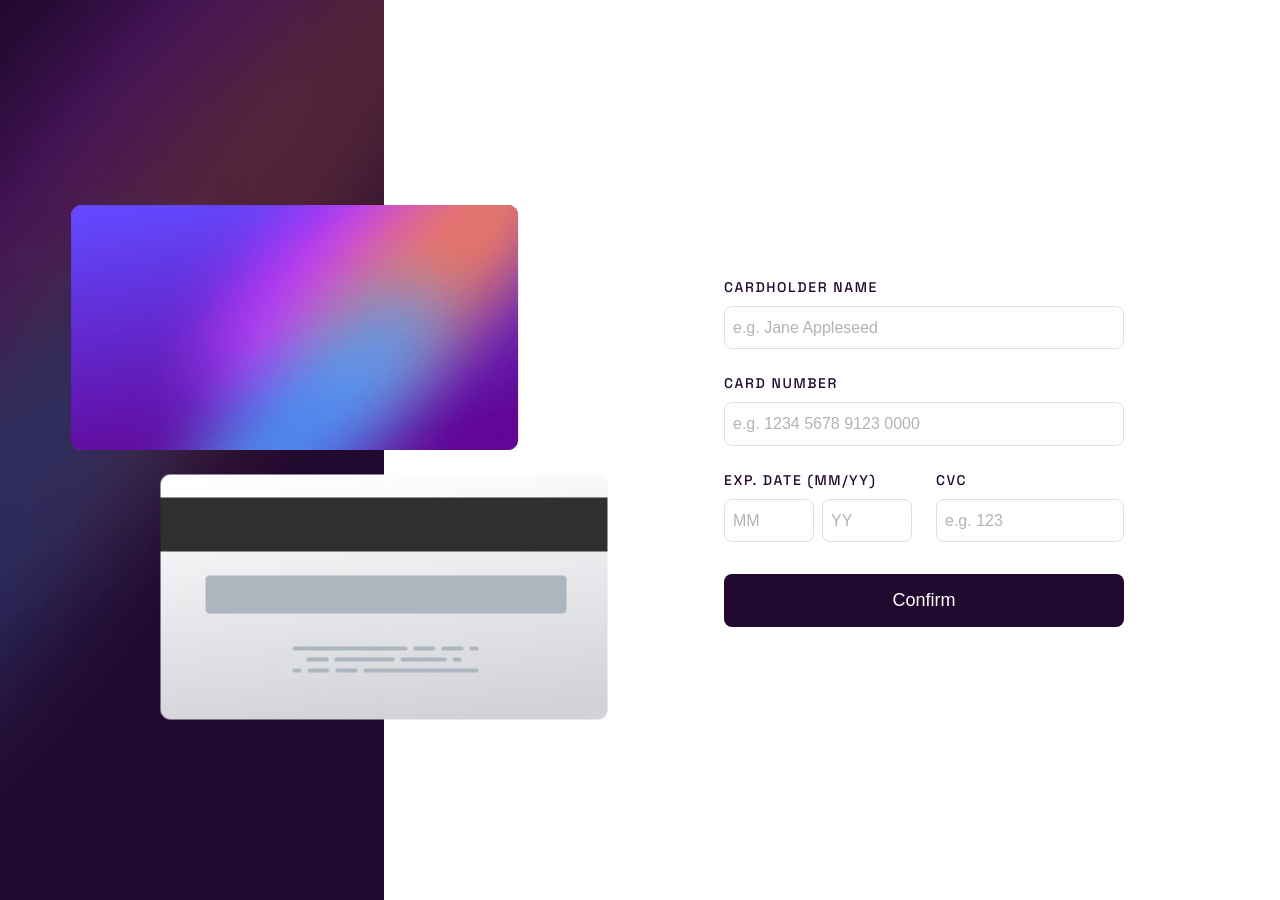
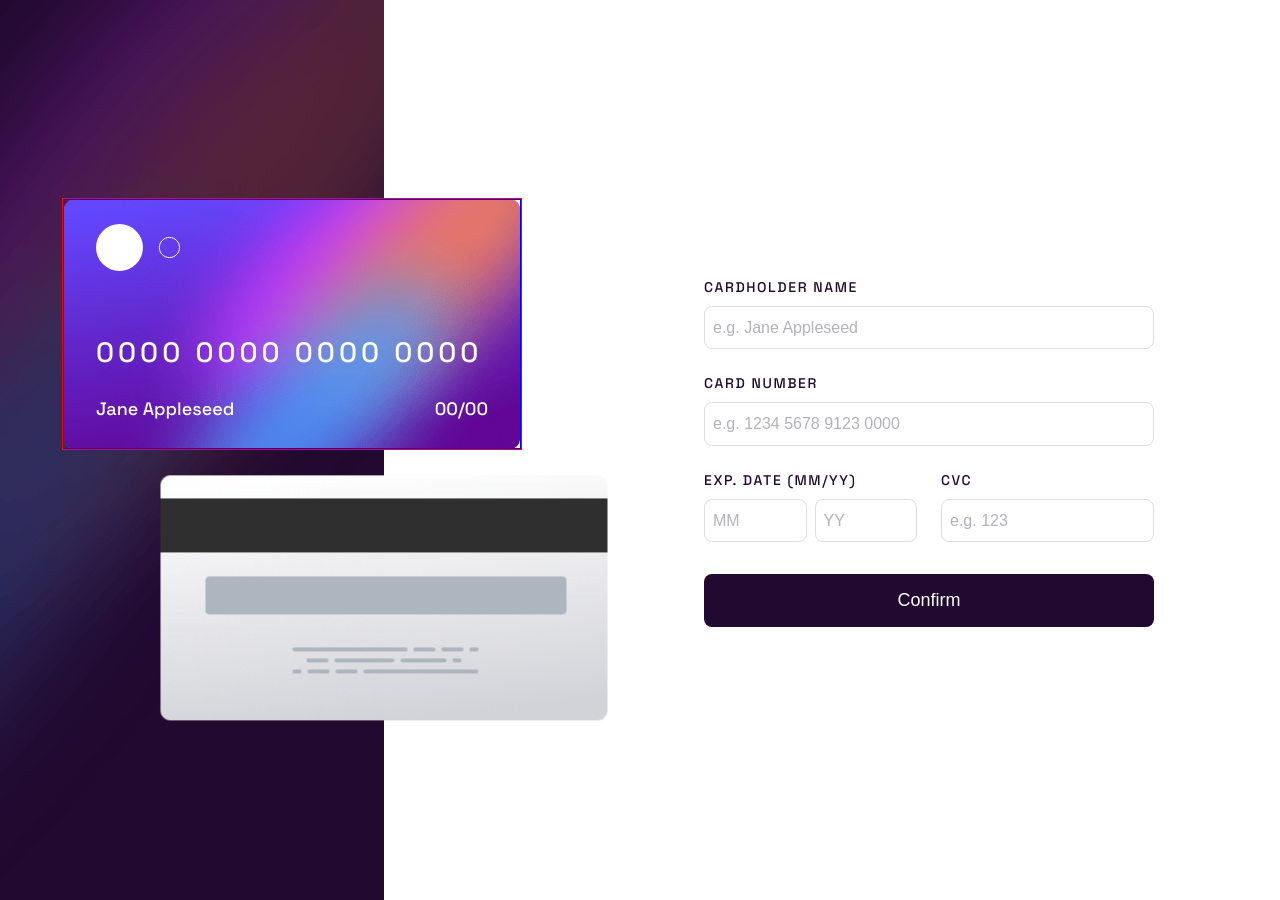
Before and after one commit to capelaum/card-form, a Next.js app: page / in a window 1280 px wide. Built offline with nearby package versions, Linux system fonts and the light colour scheme.

Commit message:
✨ card front content

```diff
--- /dev/null
+++ b/src/components/Text/index.tsx
@@ -0,0 +1,36 @@
+import { styled } from '@/styles/stitches.config'
+import { type ComponentProps, type ElementType } from 'react'
+
+export interface TextProps extends ComponentProps<typeof Text> {
+  as?: ElementType
+}
+
+export const Text = styled('span', {
+  fontFamily: '$default',
+  lineHeight: '$base',
+
+  variants: {
+    size: {
+      xs: { fontSize: '$xs' },
+      sm: { fontSize: '$sm' },
+      md: { fontSize: '$md' },
+      lg: { fontSize: '$lg' },
+      xl: { fontSize: '$xl' },
+      '2xl': { fontSize: '$2xl' },
+      '3xl': { fontSize: '1.75rem' },
+    },
+
+    weight: {
+      regular: { fontWeight: '$regular' },
+      medium: { fontWeight: '$medium' },
+      bold: { fontWeight: '$bold' },
+    },
+  },
+
+  defaultVariants: {
+    size: 'md',
+    weight: 'normal',
+  },
+})
+
+Text.displayName = 'Text'
--- a/src/pages/index.tsx
+++ b/src/pages/index.tsx
@@ -1,12 +1,18 @@
-import { BgDesktop, BgMobile, CardBack, CardFront } from '@/assets'
+import { BgDesktop, BgMobile, CardBack, CardLogo } from '@/assets'
 import { Button } from '@/components/Button'
 import { Label } from '@/components/Label'
+import { Text } from '@/components/Text'
 import { TextInput } from '@/components/TextInput'
 import {
   BgImage,
   BgMobileImage,
-  CardBackImage,
-  CardFrontImage,
+  CardBackWrapper,
+  CardContent,
+  CardDetails,
+  CardFrontWrapper,
+  CardInfo,
+  CardLogoImage,
+  CardNumber,
   DateField,
   DateInputs,
   FormRow,
@@ -14,6 +20,7 @@ import {
   HomeWrapper,
 } from '@/styles/home'
 import Head from 'next/head'
+import Image from 'next/image'
 
 export default function Home() {
   return (
@@ -29,15 +36,27 @@ export default function Home() {
           alt="Background with a violet gray gradient"
         />
 
-        <CardFrontImage
-          src={CardFront}
-          alt="Front of a credit card with a purple gradient"
-        />
+        <CardFrontWrapper>
+          <CardContent>
+            <CardLogoImage src={CardLogo} alt="Card Logo" />
 
-        <CardBackImage
-          src={CardBack}
-          alt="Front of a credit card with a purple gradient"
-        />
+            <CardDetails>
+              <CardNumber size="3xl">0000 0000 0000 0000</CardNumber>
+
+              <CardInfo>
+                <Text size="lg">Jane Appleseed</Text>
+                <Text size="lg">00/00</Text>
+              </CardInfo>
+            </CardDetails>
+          </CardContent>
+        </CardFrontWrapper>
+
+        <CardBackWrapper>
+          <Image
+            src={CardBack}
+            alt="Front of a credit card with a purple gradient"
+          />
+        </CardBackWrapper>
 
         <FormWrapper>
           <TextInput
--- a/src/styles/home.ts
+++ b/src/styles/home.ts
@@ -1,3 +1,5 @@
+import { CardFront } from '@/assets'
+import { Text } from '@/components/Text'
 import Image from 'next/image'
 import { styled } from './stitches.config'
 
@@ -9,6 +11,7 @@ export const HomeWrapper = styled('main', {
 
   '@media(max-width: 1200px)': {
     flexDirection: 'column',
+    alignItems: 'center',
   },
 })
 
@@ -33,12 +36,28 @@ export const BgMobileImage = styled(Image, {
   },
 })
 
-export const CardFrontImage = styled(Image, {
+export const CardFrontWrapper = styled('div', {
   position: 'absolute',
   top: '50%',
   left: '30%',
   transform: 'translate(-70%, -100%)',
   zIndex: 1,
+
+  color: '$white',
+
+  border: '1px solid red',
+
+  width: 460,
+  height: 252,
+
+  display: 'flex',
+  justifyContent: 'center',
+  alignItems: 'center',
+
+  backgroundSize: 'contain',
+  backgroundPosition: 'center',
+  backgroundRepeat: 'no-repeat',
+  backgroundImage: `url(${CardFront.src})`,
 
   '@media(max-width: 1200px)': {
     left: '50%',
@@ -50,7 +69,48 @@ export const CardFrontImage = styled(Image, {
   },
 })
 
-export const CardBackImage = styled(Image, {
+export const CardFrontImage = styled(Image, {
+  width: '100%',
+  height: '100%',
+  objectFit: 'cover',
+})
+
+export const CardLogoImage = styled(Image, {})
+
+export const CardContent = styled('div', {
+  position: 'absolute',
+  zIndex: 1,
+  pading: 0,
+
+  border: '1px solid blue',
+
+  width: '100%',
+  height: '100%',
+  padding: '$6 $8',
+
+  display: 'flex',
+  flexDirection: 'column',
+  justifyContent: 'space-between',
+})
+
+export const CardDetails = styled('div', {
+  width: '100%',
+  display: 'flex',
+  flexDirection: 'column',
+  gap: '$5',
+})
+
+export const CardNumber = styled(Text, {
+  letterSpacing: '0.25rem',
+})
+
+export const CardInfo = styled('div', {
+  width: '100%',
+  display: 'flex',
+  justifyContent: 'space-between',
+})
+
+export const CardBackWrapper = styled('div', {
   position: 'absolute',
   top: '50%',
   left: '30%',
@@ -58,7 +118,7 @@ export const CardBackImage = styled(Image, {
 
   '@media(max-width: 1200px)': {
     left: '50%',
-    top: 32,
+    top: 40,
     transform: 'translate(-45%, -20%) scale(0.65)',
   },
 
@@ -73,9 +133,9 @@ export const FormWrapper = styled('form', {
   justifyContent: 'center',
   gap: '$5',
   margin: '$10 $5',
-  marginLeft: 340,
+  marginLeft: 320,
 
-  maxWidth: '400px',
+  maxWidth: 450,
 
   button: {
     marginTop: '$3',
@@ -83,10 +143,8 @@ export const FormWrapper = styled('form', {
 
   '@media(max-width: 1200px)': {
     margin: 0,
-    width: '100%',
-    maxWidth: '100%',
     padding: '$8 $5',
-    marginTop: 64,
+    marginTop: 48,
   },
 })
 
```
